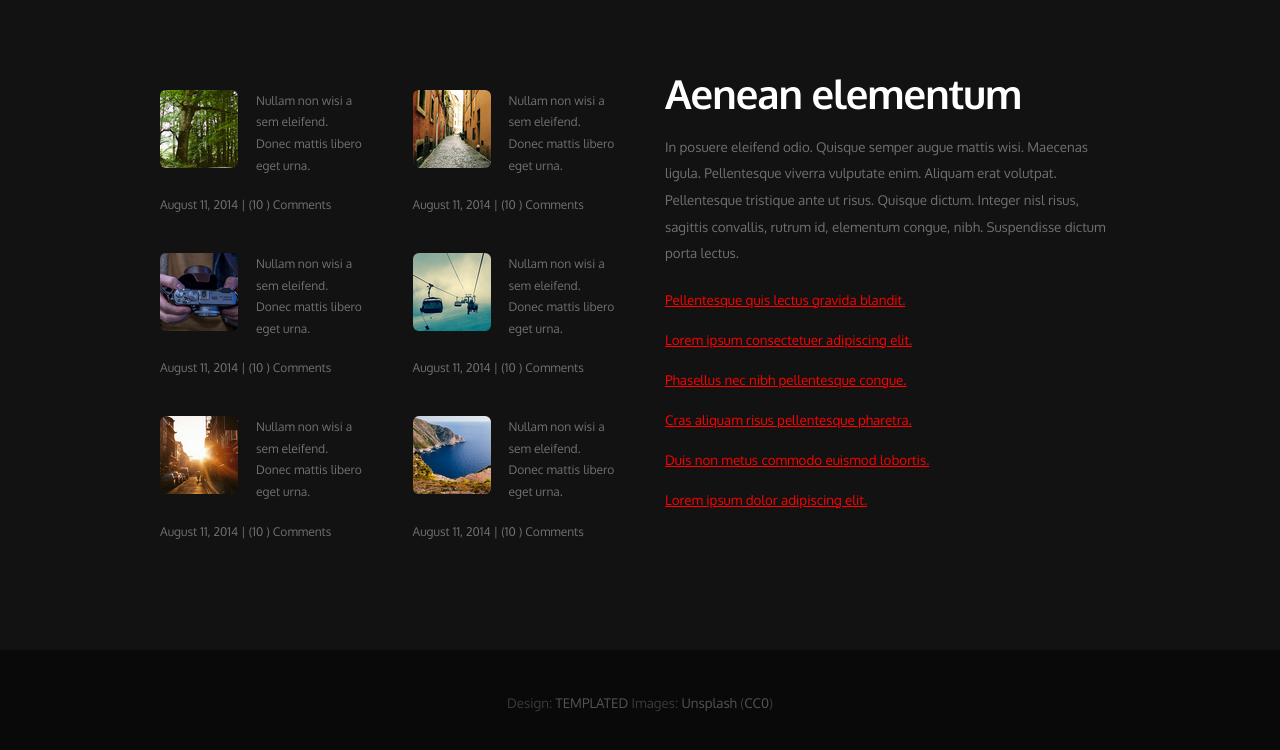
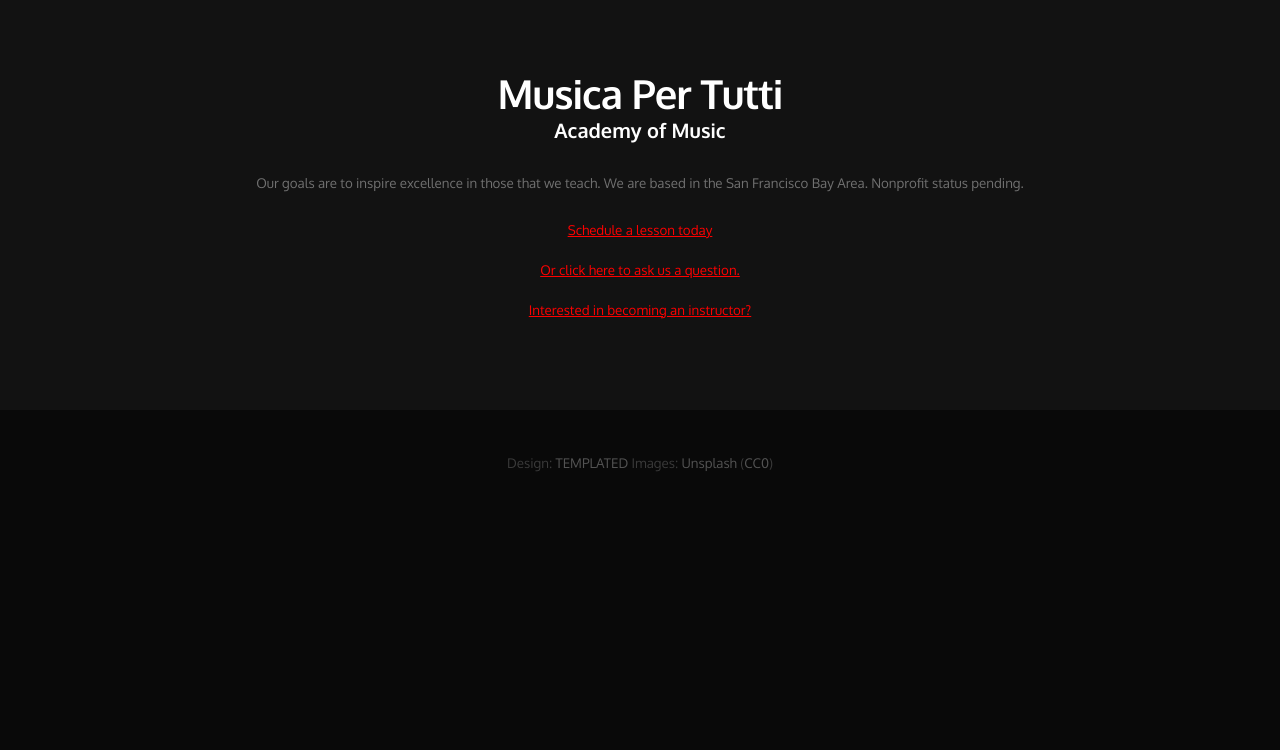
Before and after one commit to sevenfivenine/Anna-Aistova-School-of-Music, a plain HTML site: page about.html in a window 1280 px wide. Shown: the part 937-1687 px from the top of the page. After the commit the page ends 1454 px from the top, so only its background shows below. Drawn offline with nearby package versions, Linux system fonts and the light colour scheme.

Commit message:
Footer update

```diff
--- a/about.html
+++ b/about.html
@@ -116,7 +116,7 @@
 		<div id="footer">
 			<div class="container">
 				<div class="row">
-					<div class="3u">
+					<!--div class="3u">
 						<section>
 							<ul class="style1">
 								<li><img src="images/pics05.jpg" width="78" height="78" alt="">
@@ -124,10 +124,6 @@
 									<p class="posted">August 11, 2014  |  (10 )  Comments</p>
 								</li>
 								<li><img src="images/pics06.jpg" width="78" height="78" alt="">
-									<p>Nullam non wisi a sem eleifend. Donec mattis libero eget urna. </p>
-									<p class="posted">August 11, 2014  |  (10 )  Comments</p>
-								</li>
-								<li><img src="images/pics07.jpg" width="78" height="78" alt="">
 									<p>Nullam non wisi a sem eleifend. Donec mattis libero eget urna. </p>
 									<p class="posted">August 11, 2014  |  (10 )  Comments</p>
 								</li>
@@ -145,26 +141,20 @@
 									<p>Nullam non wisi a sem eleifend. Donec mattis libero eget urna. </p>
 									<p class="posted">August 11, 2014  |  (10 )  Comments</p>
 								</li>
-								<li><img src="images/pics10.jpg" width="78" height="78" alt="">
-									<p>Nullam non wisi a sem eleifend. Donec mattis libero eget urna. </p>
-									<p class="posted">August 11, 2014  |  (10 )  Comments</p>
-								</li>
 							</ul>
 						</section>
-					</div>
-					<div class="6u">
+					</div-->
+					<div class="12u footerContent">
 						<section>
 							<header>
-								<h2>Aenean elementum</h2>
+								<h2>Musica Per Tutti</h2>
+                                <h3>Academy of Music</h3>
 							</header>
-							<p>In posuere eleifend odio. Quisque semper augue mattis wisi. Maecenas ligula. Pellentesque viverra vulputate enim. Aliquam erat volutpat. Pellentesque tristique ante ut risus. Quisque dictum. Integer nisl risus, sagittis convallis, rutrum id, elementum congue, nibh. Suspendisse dictum porta lectus.</p>
+							<p>Our goals are to inspire excellence in those that we teach. We are based in the San Francisco Bay Area. Nonprofit status pending.</p>
 							<ul class="default">
-								<li><a href="#">Pellentesque quis lectus gravida blandit.</a></li>
-								<li><a href="#">Lorem ipsum consectetuer adipiscing elit.</a></li>
-								<li><a href="#">Phasellus nec nibh pellentesque congue.</a></li>
-								<li><a href="#">Cras aliquam risus pellentesque pharetra.</a></li>
-								<li><a href="#">Duis non metus commodo euismod lobortis.</a></li>
-								<li><a href="#">Lorem ipsum dolor adipiscing elit.</a></li>
+								<li><a href="schedule.html">Schedule a lesson today</a></li>
+								<li><a href="contact.html">Or click here to ask us a question.</a></li>
+								<li><a href="#">Interested in becoming an instructor?</a></li>
 							</ul>
 						</section>
 					</div>
```
Also changed, not shown: contact.html (+9 -19 lines), schedule.html (+9 -19 lines), teachers.html (+9 -19 lines).
